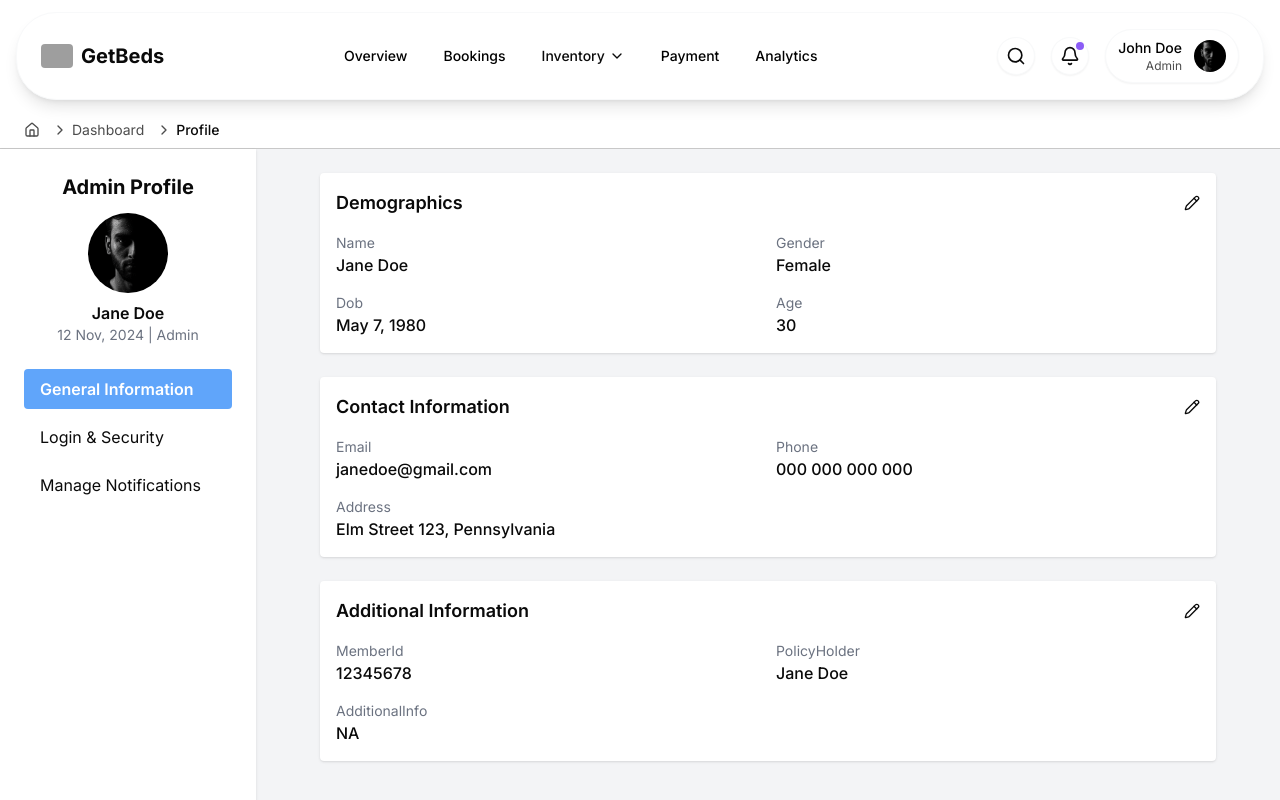
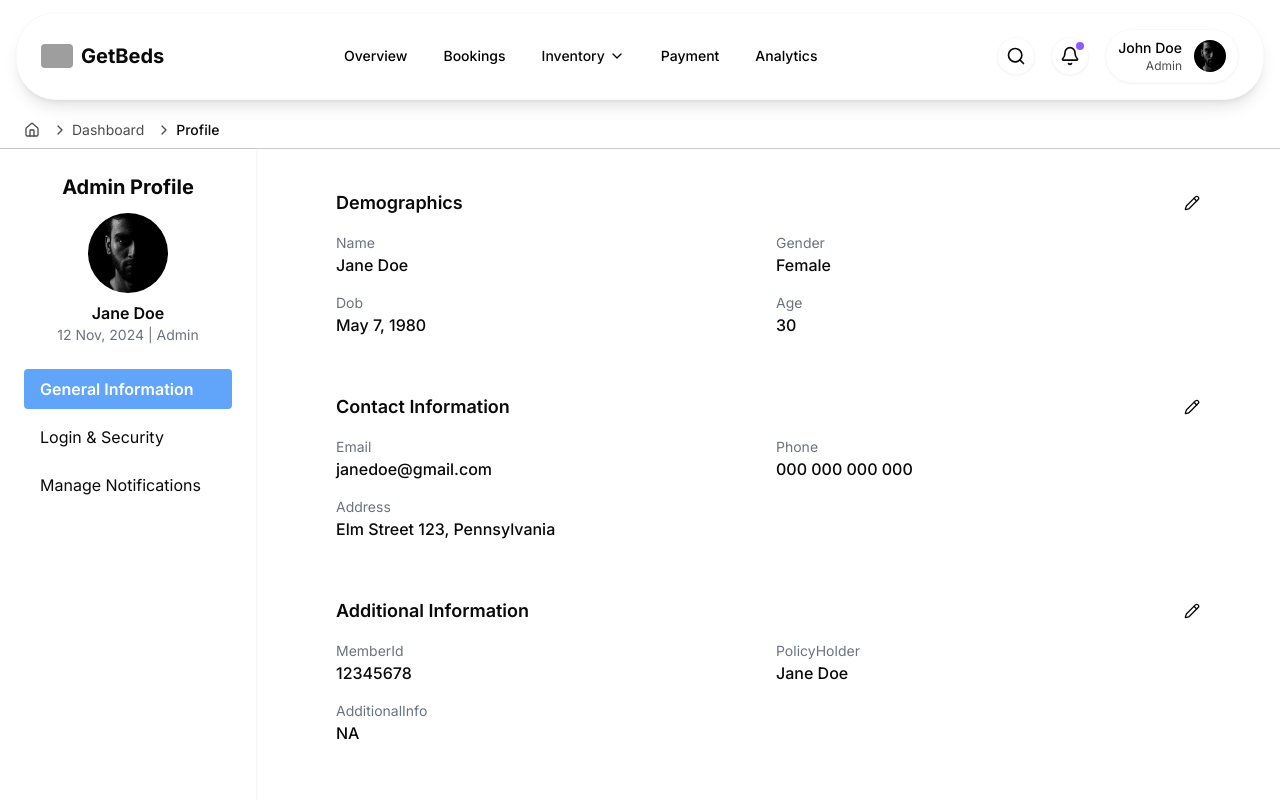
Before and after one commit to Sunil-jangid/getbeds-admin, a Next.js app: page /dashboard/profile in a window 1280 px wide. Shown: the top 800 px of the page. Built offline with nearby package versions, Linux system fonts and the light colour scheme; grey boxes are pictures that could not be loaded.

Commit message:
profile page changes

```diff
--- a/src/app/dashboard/profile/page.tsx
+++ b/src/app/dashboard/profile/page.tsx
@@ -60,7 +60,7 @@
     sectionKey: string;
     children: React.ReactNode;
   }) => (
-    <div className="bg-white p-4 rounded shadow relative space-y-4">
+    <div className="bg-white p-4 rounded relative space-y-4">
       <div className="flex justify-between items-center mb-2">
         <h2 className="text-lg font-semibold">{title}</h2>
         {editSection !== sectionKey && (
@@ -201,7 +201,7 @@
   };
 
   return (
-    <div className="min-h-screen bg-gray-100 flex">
+    <div className="min-h-screen bg-white flex">
       {/* Sidebar */}
       <div className="w-64 bg-white shadow p-6">
         <div className="text-center mb-6">
```
